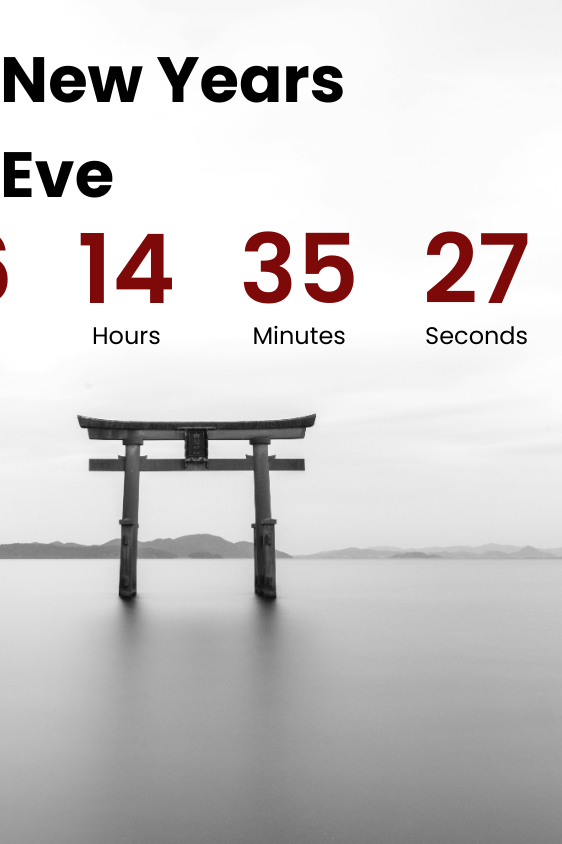
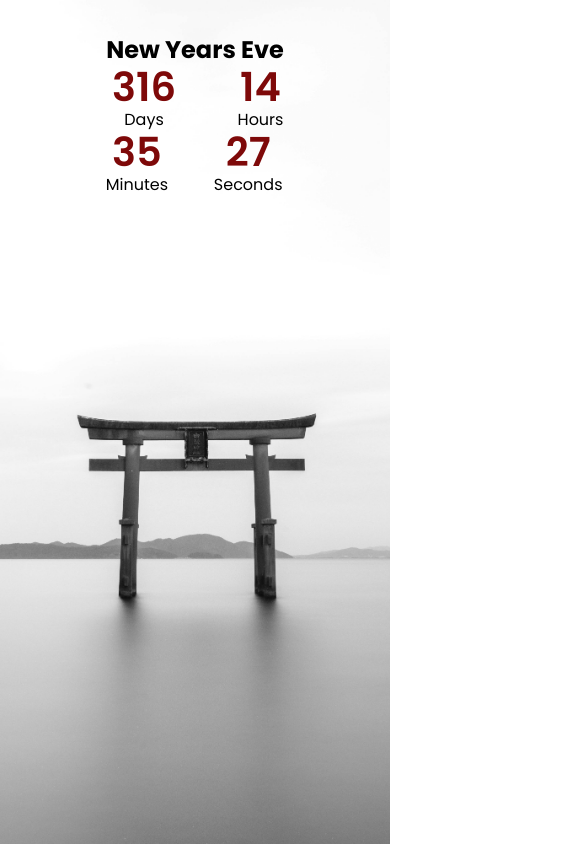
Before and after one commit to HildaAb/countdown, a plain HTML site: page index.html in a window 390 px wide. Shown: the whole page, 562 px wide, since content can reach past the window. Drawn offline with Linux system fonts and the light colour scheme.

Commit message:
made it responsive

```diff
--- a/app.js
+++ b/app.js
@@ -6,7 +6,7 @@ const secondsEl = document.getElementById("seconds");
 function updateCountdown() {
   const now = new Date();
   const nextYear = now.getFullYear() + 1;
-  const newYear = new Date(`January 1, ${nextYear} 00:00:00`);
+  const newYear = new Date(`january 1, ${nextYear} 00:00:00`);
   const timeDifference = newYear - now;
 
   const days = Math.floor(timeDifference / (1000 * 60 * 60 * 24));
--- a/style.css
+++ b/style.css
@@ -22,6 +22,7 @@ h1 {
 
 .countdown-container {
   display: flex;
+  flex-wrap: wrap;
 }
 
 .big-text {
@@ -39,3 +40,28 @@ h1 {
 .countdown-el span {
   font-size: 1.5rem;
 }
+
+@media (max-width: 700px) {
+  .countdown-container {
+    margin-left: -20px;
+  }
+  h1 {
+    font-size: 1.5rem;
+  }
+  .big-text {
+    font-size: 2rem;
+  }
+  .countdown-el span {
+    font-size: 1rem;
+  }
+}
+
+@media (max-width: 395px) {
+  .countdown-container {
+    margin-left: 80px;
+  }
+
+  .big-text {
+    font-size: 2.5rem;
+  }
+}
```
